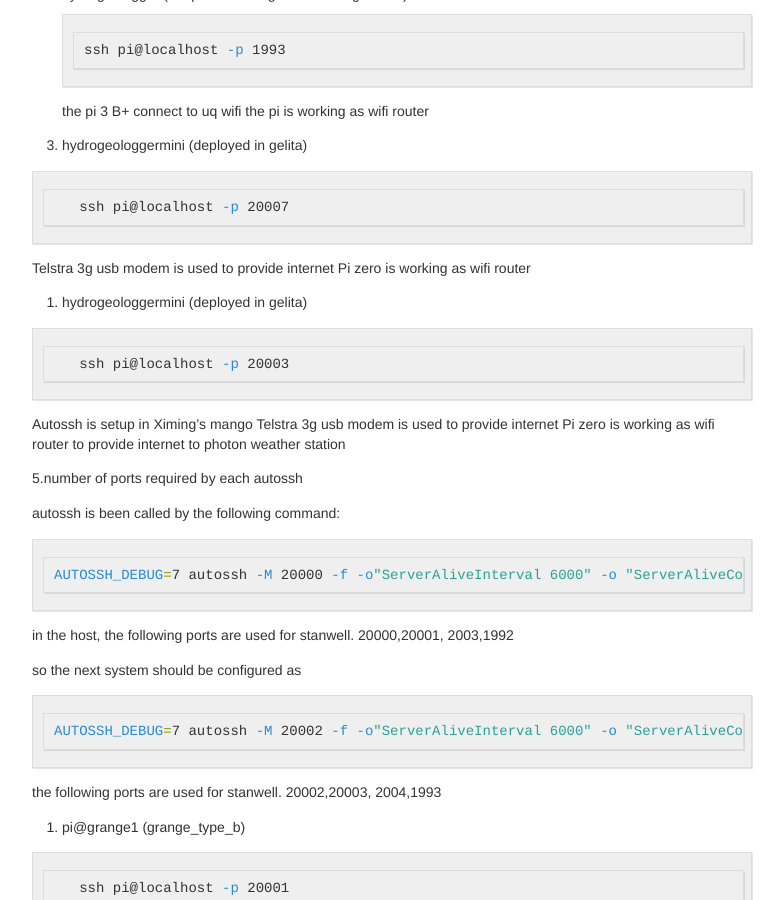
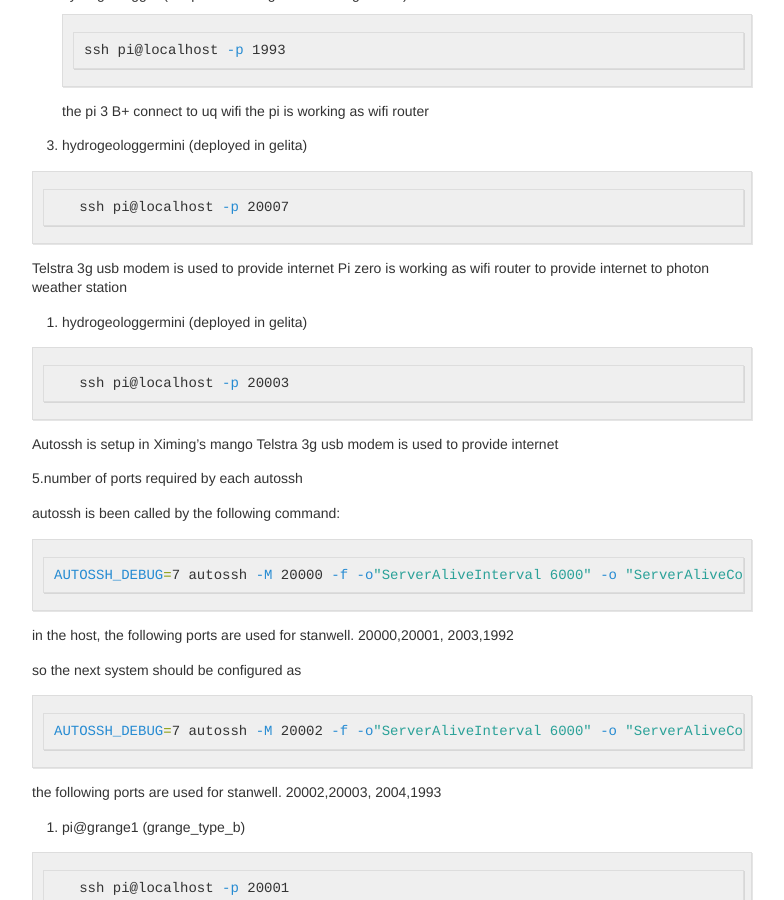
Before and after one commit to hydrogeologger/hydrogeologger.github.io, a Jekyll site: the page built from _posts/2018-11-14-sftp-uqgec-port-record.md, in a window 1280 px wide and 900 px high, scrolled down 508 px. Shown: the whole window, without its empty margins (248-1032 px from the left). Built offline with Jekyll 4.4.1, drawn with Linux system fonts in a browser that asks for light colours; part of the change alters nothing that is shown.

Commit message:
update port info

````diff
--- a/_posts/2018-11-14-sftp-uqgec-port-record.md
+++ b/_posts/2018-11-14-sftp-uqgec-port-record.md
@@ -25,7 +25,7 @@ the pi is working as wifi router
 ```
 
 Telstra 3g usb modem is used to provide internet
-Pi zero is working as wifi router
+Pi zero is working as wifi router to provide internet to photon weather station
 
 4. hydrogeologgermini (deployed in gelita)
 
@@ -34,7 +34,6 @@ Pi zero is working as wifi router
 ```
 Autossh is setup in Ximing's mango
 Telstra 3g usb modem is used to provide internet
-Pi zero is working as wifi router to provide internet to photon weather station
 
 5.number of ports required by each autossh
 
````
